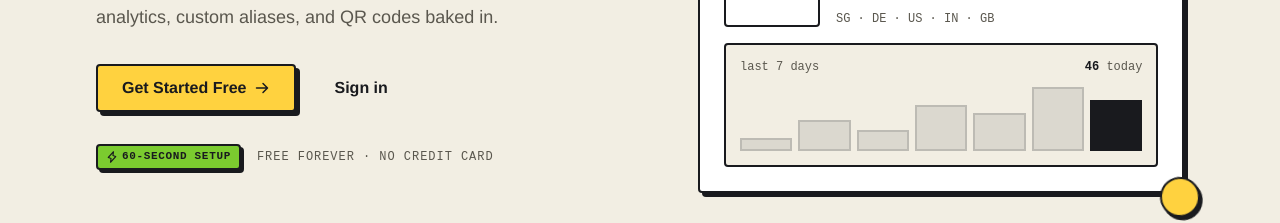
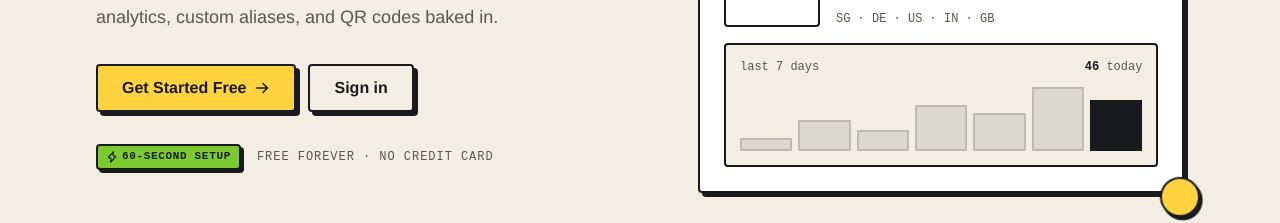
Before and after one commit to Dervin29/url-shortner, a React (Vite) app: page / in a window 1280 px wide. Shown: the part 386-609 px from the top of the page. Built offline with nearby package versions, Linux system fonts and the light colour scheme; no server answers.

Commit message:
fix: change Sign in button variant from ghost to outline for better visibility

```diff
--- a/src/pages/LandingPage.jsx
+++ b/src/pages/LandingPage.jsx
@@ -198,7 +198,7 @@ const LandingPage = () => {
                 </Button>
                 <Button
                   size="lg"
-                  variant="ghost"
+                  variant="outline"
                   onClick={() => navigate("/auth?tab=login")}
                 >
                   Sign in
```
